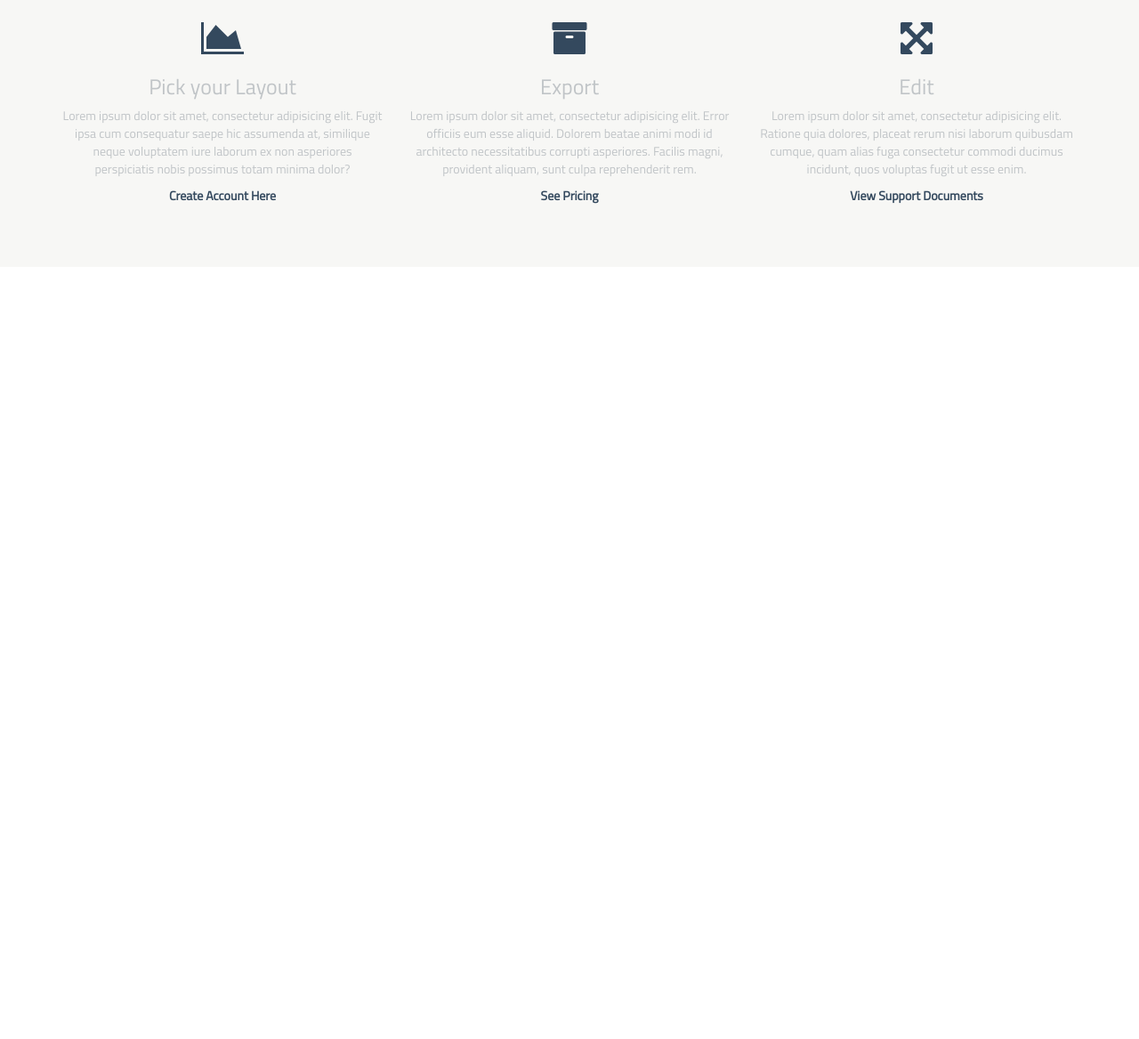
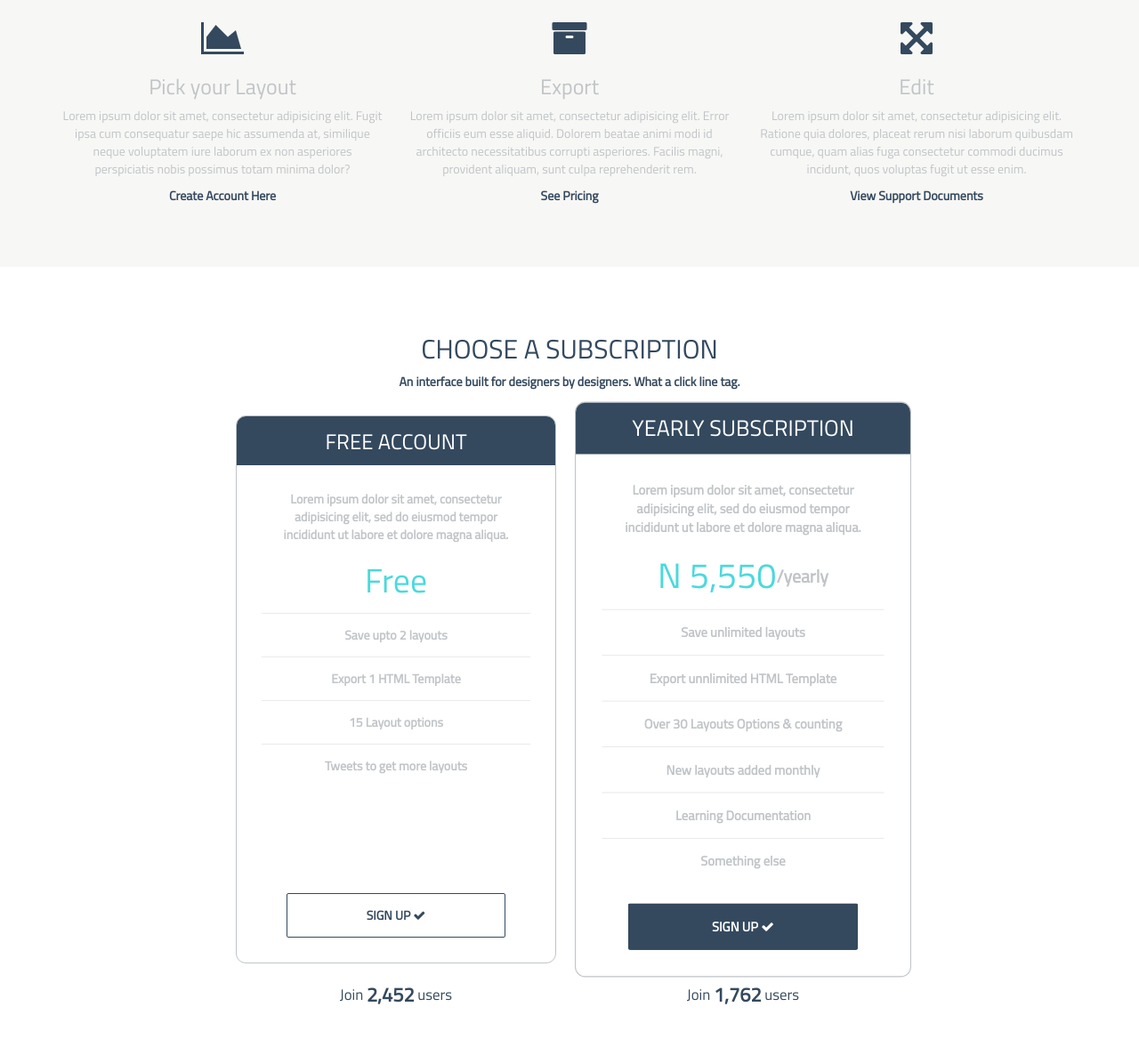
Before and after one commit to Boasbabs/builder.io, a plain HTML site: page index.html in a window 1280 px wide. Shown: the part 2971-4139 px from the top of the page at 89% size. Before the commit the page ends 3271 px from the top, so only its background shows below. Drawn offline with nearby package versions, Linux system fonts and the light colour scheme.

Commit message:
Pricing section: price subscription tags, yearly prefered

```diff
--- a/css/src/app.scss
+++ b/css/src/app.scss
@@ -5,4 +5,5 @@
         "features",
         "take-look",
         "video-demo",
-        "customization";
+        "customization",
+        "pricing";
--- /dev/null
+++ b/css/src/pricing.scss
@@ -0,0 +1,85 @@
+#pricing {
+  text-align: center;
+  padding: 4em 0;
+
+  h2 {
+    text-transform: uppercase;
+    color: $primary-color;
+  }
+
+  p.caption {
+    color: $primary-color;
+    margin-bottom: 2em;
+    font-weight: bold;
+  }
+
+  .price-option {
+    border: 1px solid $dark-font-color;
+    border-radius: 11px;
+    height: 44em;
+    position: relative;
+
+    &.prefered {
+      transform: scale(1.05);
+    }
+
+    h3 {
+      background-color: $primary-color;
+      color: $light-font-color;
+      margin: 0;
+      padding: 0.6em;
+      text-transform: uppercase;
+      border-radius: 10px 10px 0 0;
+    }
+
+    p.description {
+      font-weight: bold;
+      margin: 2em 3em 1em;
+    }
+
+    p.price {
+      color: $secondary-color;
+      font-size: 2.7em;
+
+      span {
+        font-size: 0.5em;
+        color: $dark-font-color;
+        position: relative;
+        top: -0.3em;
+        font-weight: bold;
+      }
+    }
+    .reason {
+      border-top: 1px solid lighten($dark-font-color, 15%);
+      padding: 1em;
+      margin: 0 2em;
+      font-weight: bold;
+    }
+
+    a.sign-up {
+      margin: 0 2em;
+      position: absolute;
+      bottom: 2em;
+      left: 2em;
+      right: 2em;
+
+      &.btn-outline {
+        color: $primary-color;
+        border-color: $primary-color;
+      }
+    }
+  }
+
+  .user-count {
+    color: $primary-color;
+    margin-top: 1em;
+    font-size: 1.2em;
+
+    span {
+      position: relative;
+      top: 0.1em;
+      font-size: 1.3em;
+      font-weight: bold;
+    }
+  }
+}
--- a/index.html
+++ b/index.html
@@ -101,5 +101,45 @@
       </div>
     </div>
   </section>
+  <section id="pricing">
+    <div class="container">
+      <h2>Choose a Subscription</h2>
+      <p class="caption">An interface built for designers by designers. What a click line tag.</p>
+      <div class="row">
+        <div class="col-sm-4 col-xs-6 col-sm-offset-2">
+          <div class="price-option">
+            <h3>Free Account</h3>
+            <p class="description">Lorem ipsum dolor sit amet, consectetur adipisicing elit, sed do eiusmod tempor incididunt ut labore et dolore magna aliqua.</p>
+            <p class="price">Free</p>
+            <div class="reason">Save upto 2 layouts</div>
+            <div class="reason">Export 1 HTML Template</div>
+            <div class="reason">15 Layout options</div>
+            <div class="reason">Tweets to get more layouts</div>
+            <a href="#" class="sign-up btn btn-outline">
+              Sign up <i class="fa fa-check"></i>
+            </a>
+          </div>
+          <div class="user-count"> Join <span>2,452</span> users</div>
+        </div>
+        <div class="col-sm-4 col-xs-6 col-sm-offset-0">
+          <div class="price-option prefered">
+            <h3>Yearly Subscription</h3>
+            <p class="description">Lorem ipsum dolor sit amet, consectetur adipisicing elit, sed do eiusmod tempor incididunt ut labore et dolore magna aliqua.</p>
+            <p class="price">N 5,550<span>/yearly</span></p>
+            <div class="reason">Save unlimited layouts</div>
+            <div class="reason">Export unnlimited HTML Template</div>
+            <div class="reason">Over 30 Layouts Options & counting</div>
+            <div class="reason">New layouts added monthly</div>
+            <div class="reason">Learning Documentation</div>
+            <div class="reason">Something else</div>
+            <a href="#" class="sign-up btn btn-solid">
+              Sign up <i class="fa fa-check"></i>
+            </a>
+          </div>
+          <div class="user-count">Join <span>1,762</span> users</div>
+        </div>
+      </div>
+    </div>
+  </section>
 </body>
 </html>
```
Also changed, not shown: css/app.css, 1 other file.
